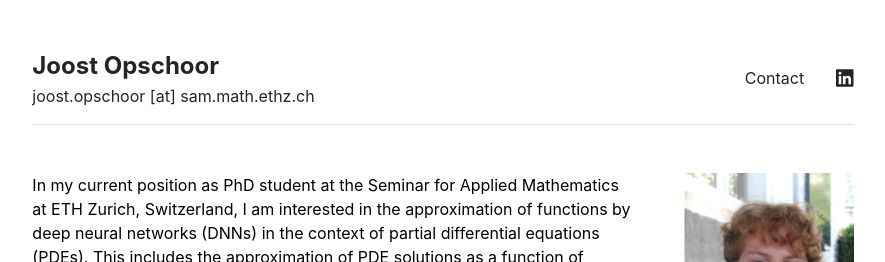
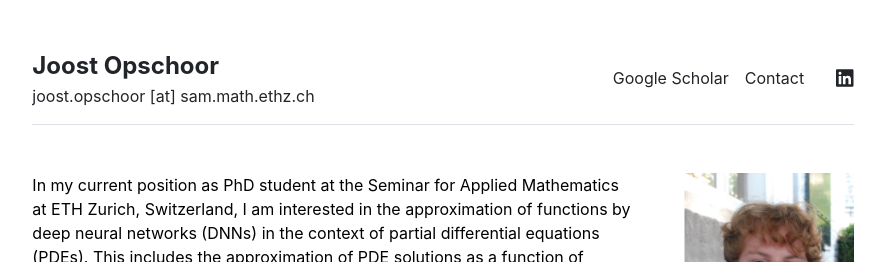
Before and after one commit to joostop/github.io, a Jekyll site: the page built from index.md, in a window 1280 px wide. Shown: the top 262 px of the page, without its empty margins (197-1082 px from the left). Built offline with Jekyll 4.4.1, drawn with Linux system fonts in a browser that asks for light colours.

Commit message:
updated links

```diff
--- a/_data/settings.yml
+++ b/_data/settings.yml
@@ -1,5 +1,6 @@
 menu:
+- {name: 'Google Scholar', url: 'https://scholar.google.com/citations?user=vmMeSPUAAAAJ&hl=nl&oi=ao'}
 - {name: 'Contact', url: 'https://math.ethz.ch/sam/the-institute/people.html?u=ojoost'}
 
 social:
-- {icon: 'linkedin', link: 'https://linkedin.com/in/joost-opschoor-16866692'}
+- {icon: 'linkedin', link: 'https://linkedin.com/in/joost-opschoor'}
```
